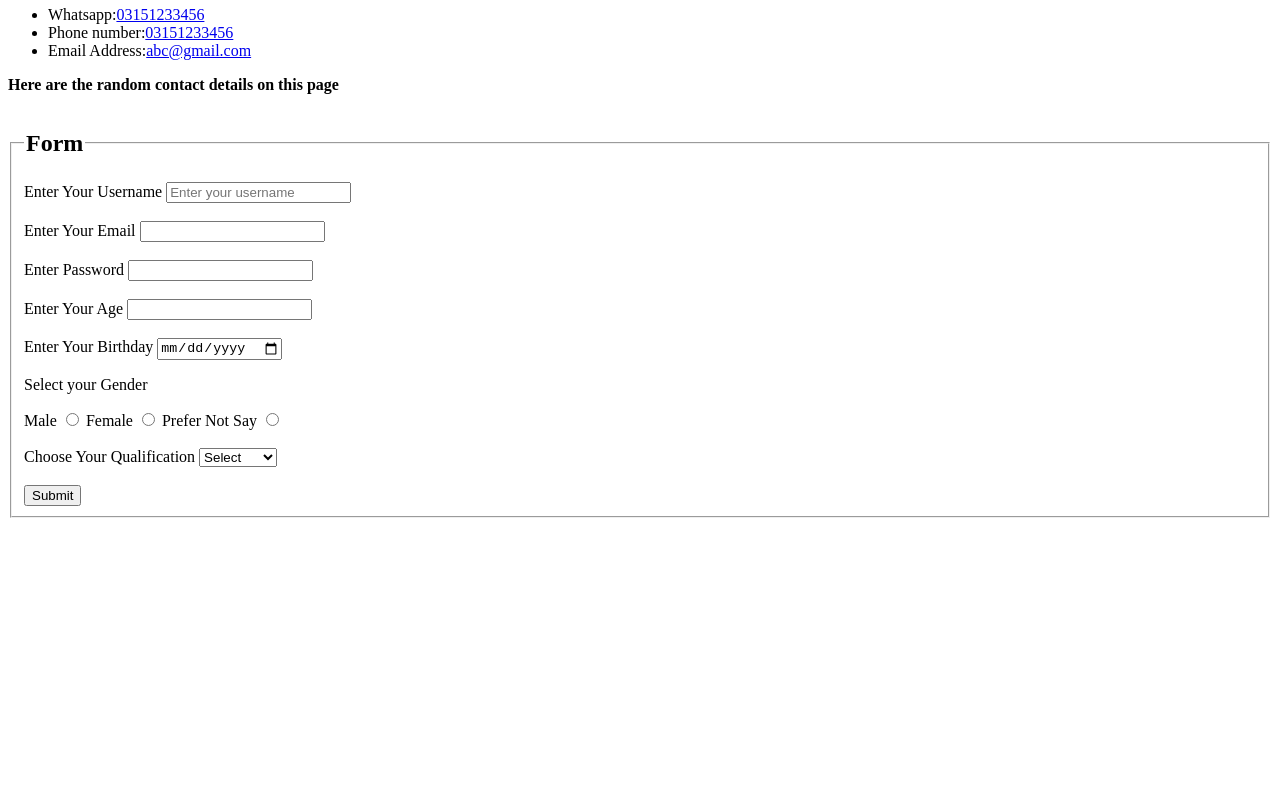
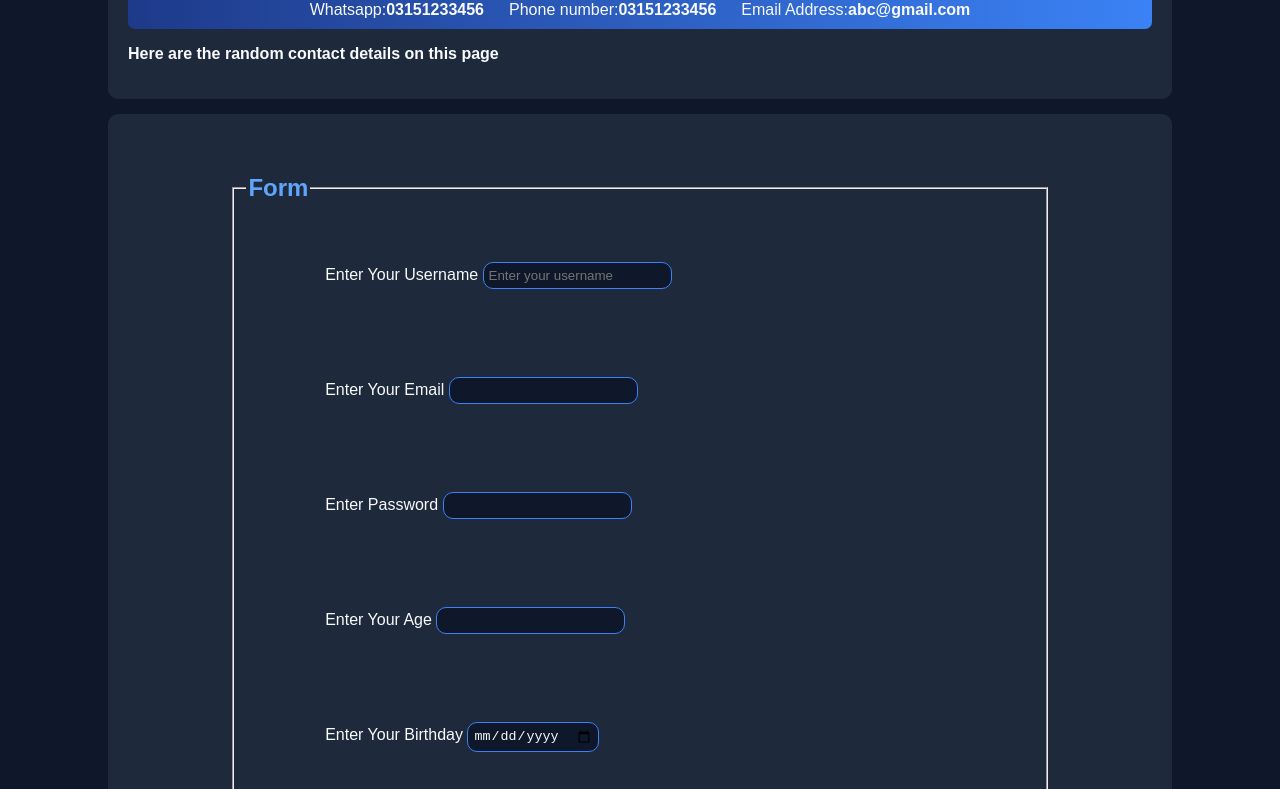
Before and after one commit to arham-108/four-pages, a plain HTML site: page contact.html in a window 1280 px wide. Shown: the part 162-951 px from the top of the page. Before the commit the page ends 800 px from the top, so only its background shows below. Drawn offline with Linux system fonts and the light colour scheme.

Commit message:
updated styling

```diff
--- a/contact.html
+++ b/contact.html
@@ -6,7 +6,7 @@
     <meta name="viewport" content="width=device-width, initial-scale=1.0">
     <title>Document</title>
 </head>
-
+        <link rel="stylesheet" href="style.css">
 <body>
     <ul>
         <li>
--- /dev/null
+++ b/style.css
@@ -0,0 +1,93 @@
+body {
+  background-color: #0f172a;
+  color: #f8fafc;
+  font-family: Arial, sans-serif;
+  margin: 0;
+  padding: 0;
+}
+
+ul {
+  list-style-type: none;
+  margin: 0;
+  padding: 10px;
+  background: linear-gradient(90deg, #1e3a8a, #3b82f6);
+  display: flex;
+  justify-content: center;
+  gap: 25px;
+  border-radius: 7px;
+}
+
+ul li a {
+  color: #f8fafc;
+  text-decoration: none;
+  font-weight: bold;
+}
+
+ul li a:hover {
+  color: #60a5fa;
+}
+
+h1,
+h2 {
+  color: #60a5fa;
+  text-align: center;
+}
+
+div {
+  padding: 20px;
+  margin: 15px auto;
+  background-color: #1e293b;
+  border-radius: 10px;
+  width: 80%;
+}
+
+table {
+  width: 80%;
+  margin: 0 auto;
+  border-collapse: collapse;
+  color: #f8fafc;
+}
+
+th {
+  background-color: #3b82f6;
+  color: #f8fafc;
+  padding: 10px;
+}
+
+td {
+  background-color: #1e293b;
+  text-align: center;
+  padding: 8px;
+  border: 1px solid #475569;
+}
+
+form {
+  background-color: #1e293b;
+  padding: 20px;
+  border-radius: 10px;
+  width: 80%;
+  margin: auto;
+}
+
+input,
+select {
+  background-color: #0f172a;
+  color: #f8fafc;
+  border: 1px solid #3b82f6;
+  border-radius: 10px;
+  padding: 5px;
+}
+
+input[type="submit"] {
+  background-color: #3b82f6;
+  border: none;
+  color: #f8fafc;
+  cursor: pointer;
+  padding: 16px;
+  width: 35%;
+  border: 1px solid white;
+}
+
+input[type="submit"]:hover {
+  background-color: #60a5fa;
+}
```
Also changed, not shown: about.html (+1 -1 lines), index.html (+1 -1 lines), post.html (+1 -1 lines).
